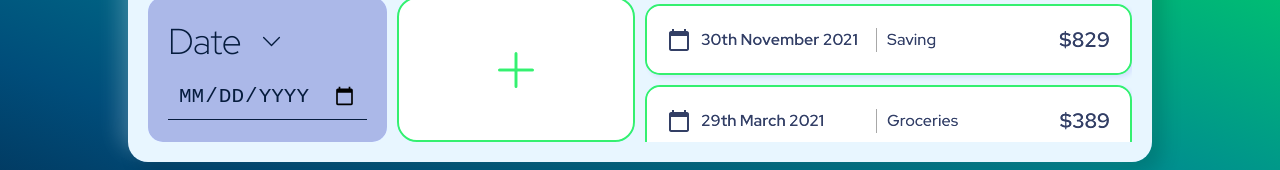
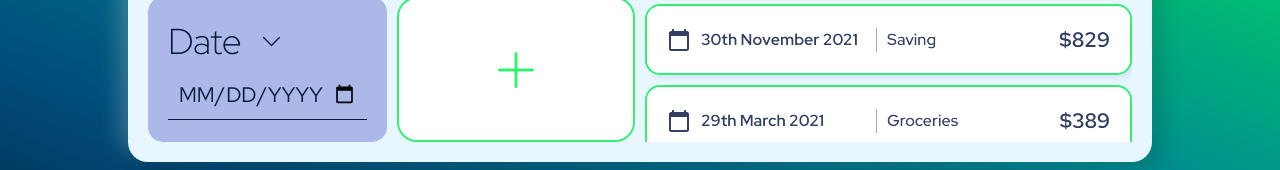
Before and after one commit to Mahyarnafisi/monthly-cost, a React (Create React App) app: page / in a window 1280 px wide. Shown: the part 408-578 px from the top of the page. Built offline with nearby package versions, Linux system fonts and the light colour scheme.

Commit message:
add two-way bounding method reset the inputs to empty after submit

```diff
--- a/src/components/newExpense/NewExpenseForm.js
+++ b/src/components/newExpense/NewExpenseForm.js
@@ -31,6 +31,9 @@ function NewExpenseForm() {
       amount: enteredNumber,
       date: enteredDate,
     };
+    setEnteredTitle("");
+    setEnteredNumber("");
+    setEnteredDate("");
     console.log(enteredNewData);
   };
 
@@ -41,21 +44,21 @@ function NewExpenseForm() {
         <label htmlFor="inputTitle">
           Title <BsChevronRight className="label-icon" />
         </label>
-        <input type="text" name="inputTitle" required placeholder="Title" onChange={titleChangeHandler} />
+        <input type="text" name="inputTitle" required placeholder="Title" value={enteredTitle} onChange={titleChangeHandler} />
       </div>
 
       <div className="input--amount hover-bright">
         <label htmlFor="inputAmount">
           Amount <BsChevronRight className="label-icon" />
         </label>
-        <input type="number" name="inputAmount" required placeholder="Amount" onChange={numberChangeHandler} />
+        <input type="number" name="inputAmount" required placeholder="Amount" value={enteredNumber} onChange={numberChangeHandler} />
       </div>
 
       <div className="input--date hover-bright">
         <label htmlFor="inputDate">
           Date <BsChevronRight className="label-icon" />
         </label>
-        <input type="date" name="inputDate" min="2019-01-01" max="2020-01-01" onChange={dateChangeHandler} />
+        <input type="date" name="inputDate" min="2019-01-01" max="2020-01-01" value={enteredDate} onChange={dateChangeHandler} />
       </div>
 
       <button className="expenseform__submit hover-bright" type="submit">
--- a/src/style/newexpense/NewExpenseForm.css
+++ b/src/style/newexpense/NewExpenseForm.css
@@ -109,9 +109,10 @@
   color: var(--color-primary);
   border-bottom: 1px solid;
   font-size: var(--fs-m);
-  font-weight: var(--fw-light);
+  font-weight: var(--fw- regular);
   outline: none;
   text-transform: uppercase;
+  font-family: "Red Hat Display", sans-serif;
 }
 
 .expenseform__submit {
```
